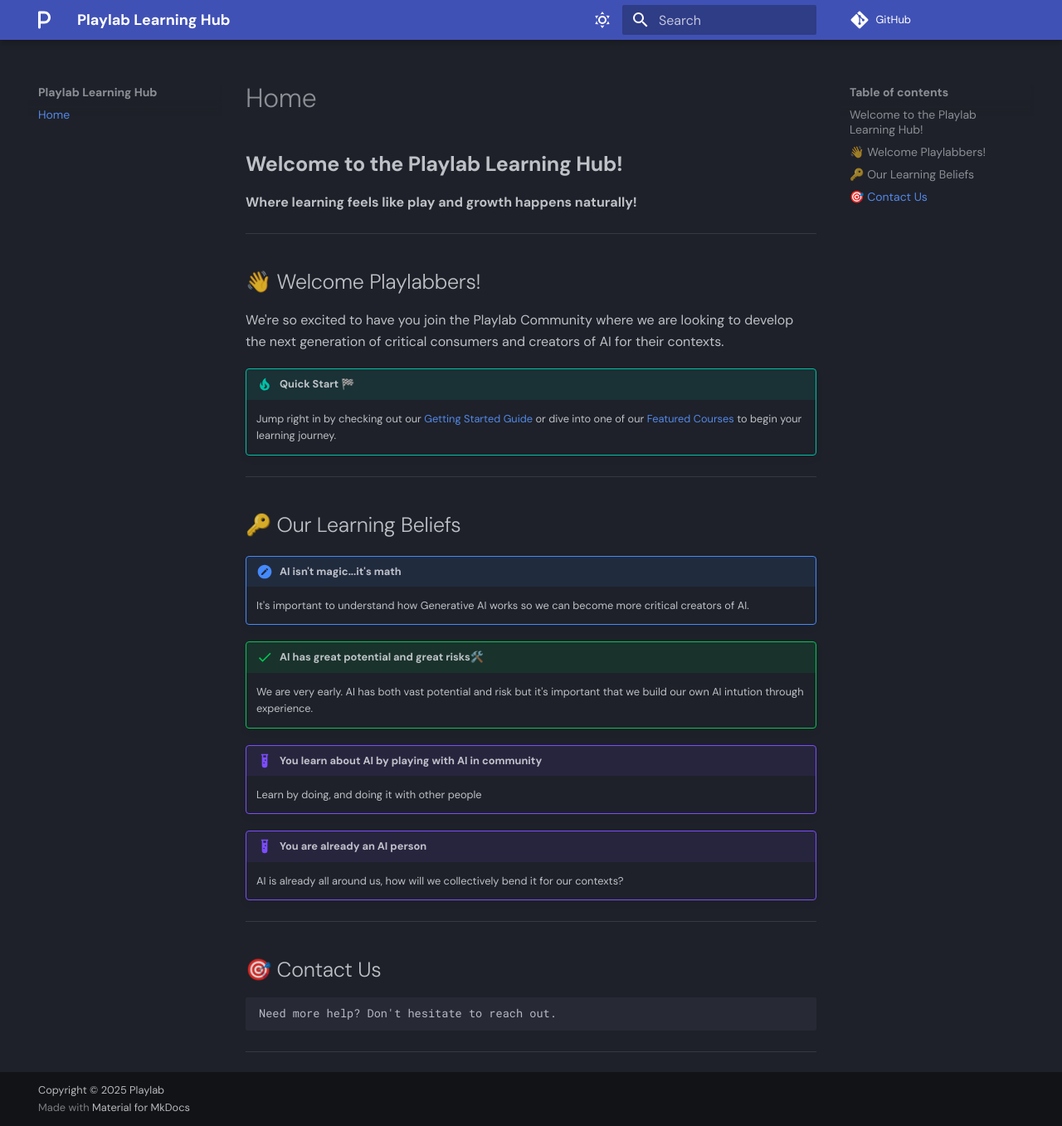
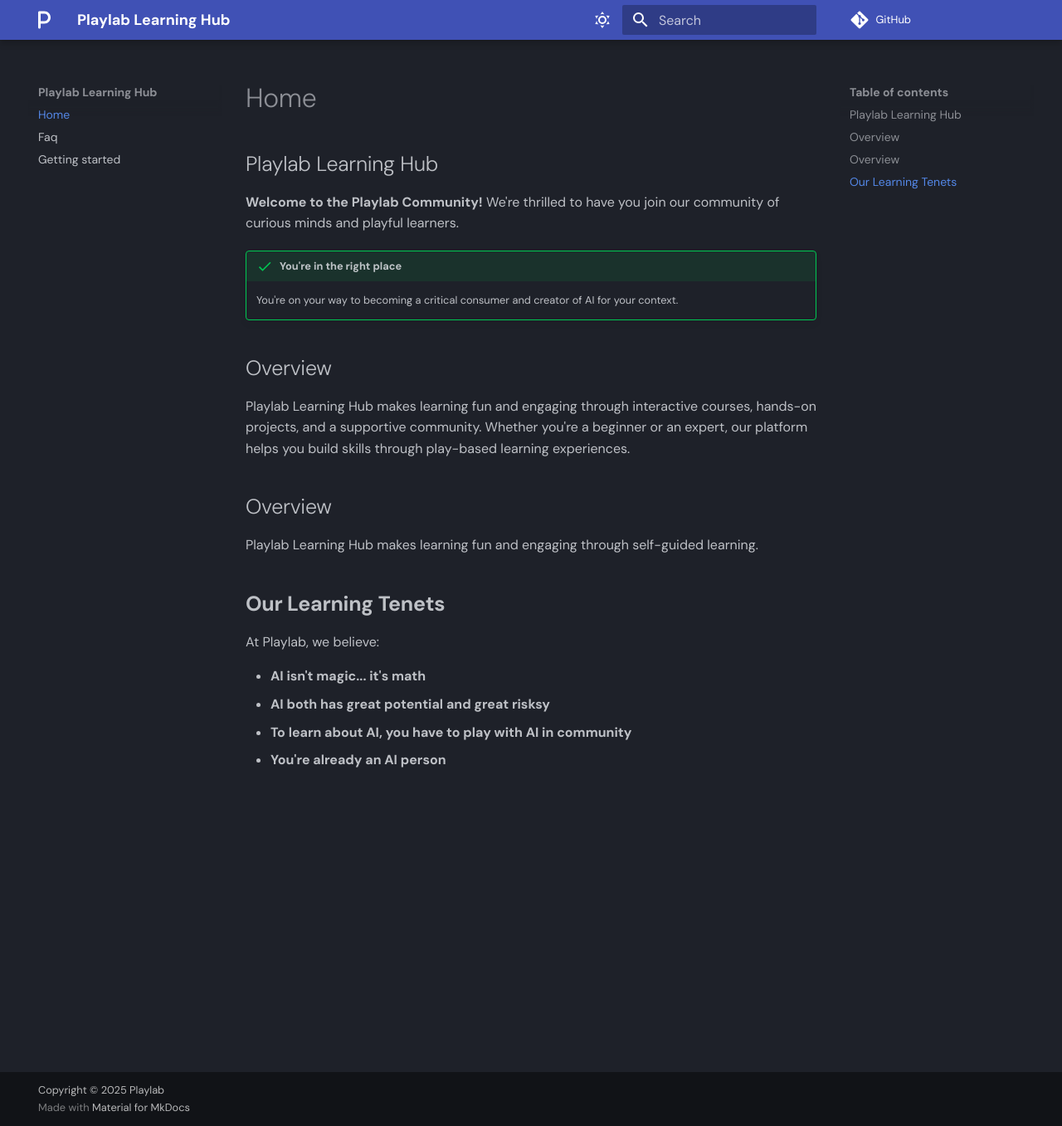
Before and after one commit to wymankhuu/Playlab-Learning, an MkDocs documentation site: the page built from docs/index.md, in a window 1280 px wide and 1357 px high. Shown: the whole window at 83% size. Built offline with MkDocs 1.6.1 and Material for MkDocs 9.7.7, drawn with Linux system fonts in a browser that asks for light colours; comment, search, counter and statistics services are not loaded.

Commit message:
Update documentation

```diff
--- a/docs/index.md
+++ b/docs/index.md
@@ -1,34 +1,23 @@
-## **Welcome to the Playlab Learning Hub!**
+## Playlab Learning Hub
 
-**Where learning feels like play and growth happens naturally!**
+**Welcome to the Playlab Community!**
+We're thrilled to have you join our community of curious minds and playful learners.
 
----
+!!! success "You're in the right place"
+    You're on your way to becoming a critical consumer and creator of AI for your context.
 
-## 👋 Welcome Playlabbers!
+## Overview
 
-We're so excited to have you join the Playlab Community where we are looking to develop the next generation of critical consumers and creators of AI for their contexts.
+Playlab Learning Hub makes learning fun and engaging through interactive courses, hands-on projects, and a supportive community. Whether you're a beginner or an expert, our platform helps you build skills through play-based learning experiences.
+## Overview
 
-!!! tip "Quick Start 🏁"
-    Jump right in by checking out our [Getting Started Guide](getting-started.md) or dive into one of our [Featured Courses](courses/featured.md) to begin your learning journey.
+Playlab Learning Hub makes learning fun and engaging through self-guided learning.
 
----
+## **Our Learning Tenets**
 
-## 🔑 Our Learning Beliefs
+At Playlab, we believe:
 
-!!! note "AI isn't magic...it's math"
-    It's important to understand how Generative AI works so we can become more critical creators of AI.
-
-!!! success "AI has great potential and great risks🛠️"
-    We are very early. AI has both vast potential and risk but it's important that we build our own AI intution through experience.
-
-!!! example "You learn about AI by playing with AI in community"
-    Learn by doing, and doing it with other people
-
-!!! example "You are already an AI person"
-    AI is already all around us, how will we collectively bend it for our contexts?
----
-
-## 🎯 Contact Us
-    Need more help? Don't hesitate to reach out.
-
----
+- **AI isn't magic... it's math**
+- **AI both has great potential and great risksy**
+- **To learn about AI, you have to play with AI in community**
+- **You're already an AI person**
```
Also changed, not shown: about/contactus.md (added), about/team.md (added), docs/faq.md (added), docs/getting-started.md (added), features/feature1.md (added), features/feature2.md (added), features/feature3.md (added), features/overview.md (added), 1 other file.
